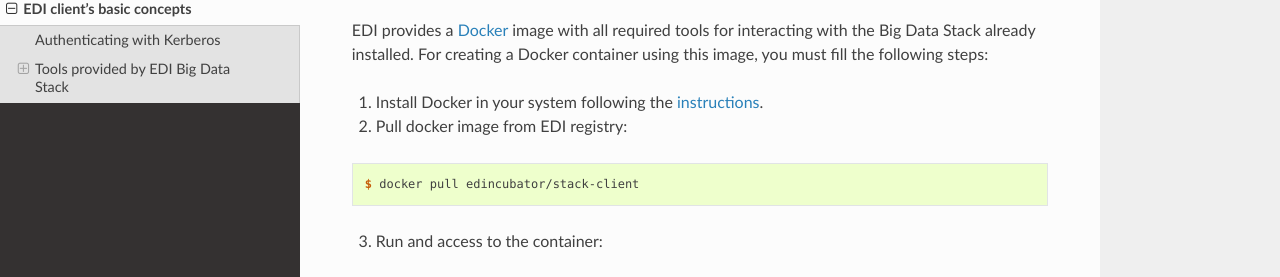
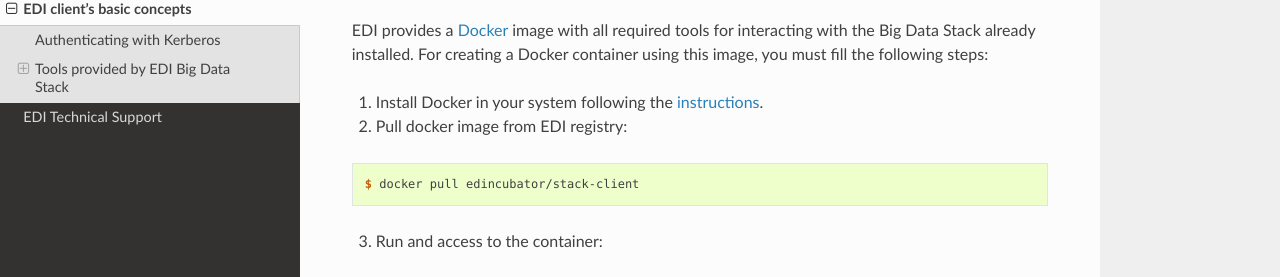
Before and after one commit to edincubator/edi-doc, a Sphinx documentation site: the page built from source/big-data-stack/basic-concepts.rst, in a window 1280 px wide. Shown: the part 141-418 px from the top of the page. Built offline with Sphinx 7.4.7 and the Read the Docs theme 2.0.0, drawn with Linux system fonts in a browser that asks for light colours.

Commit message:
Added Technical Support page

```diff
--- a/source/index.rst
+++ b/source/index.rst
@@ -51,6 +51,7 @@ Contents
 
    big-data-stack/architecture
    big-data-stack/basic-concepts
+   technical-support/index
 
 
 TODO-list
--- /dev/null
+++ b/source/technical-support/index.rst
@@ -0,0 +1,2 @@
+EDI Technical Support
+=====================
```
